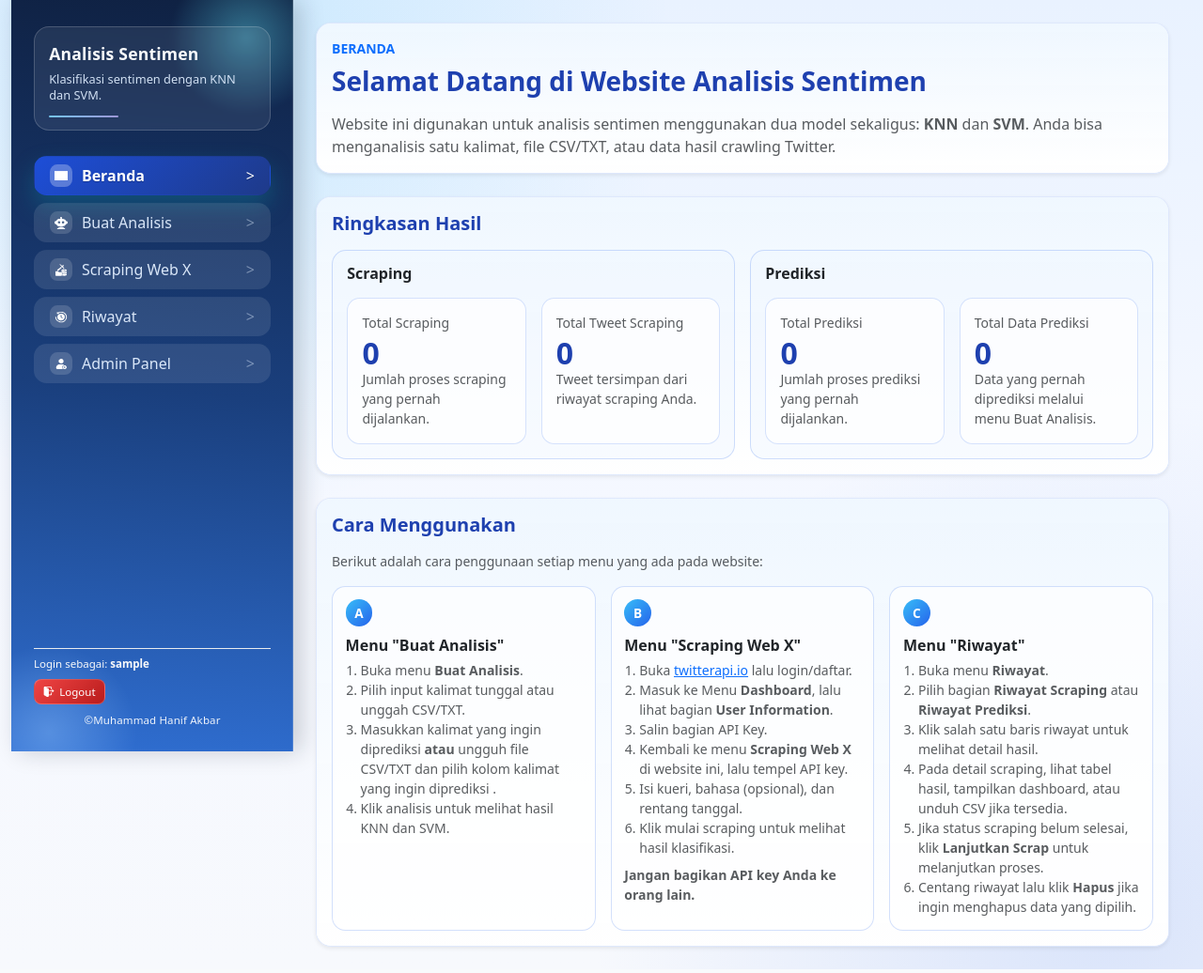
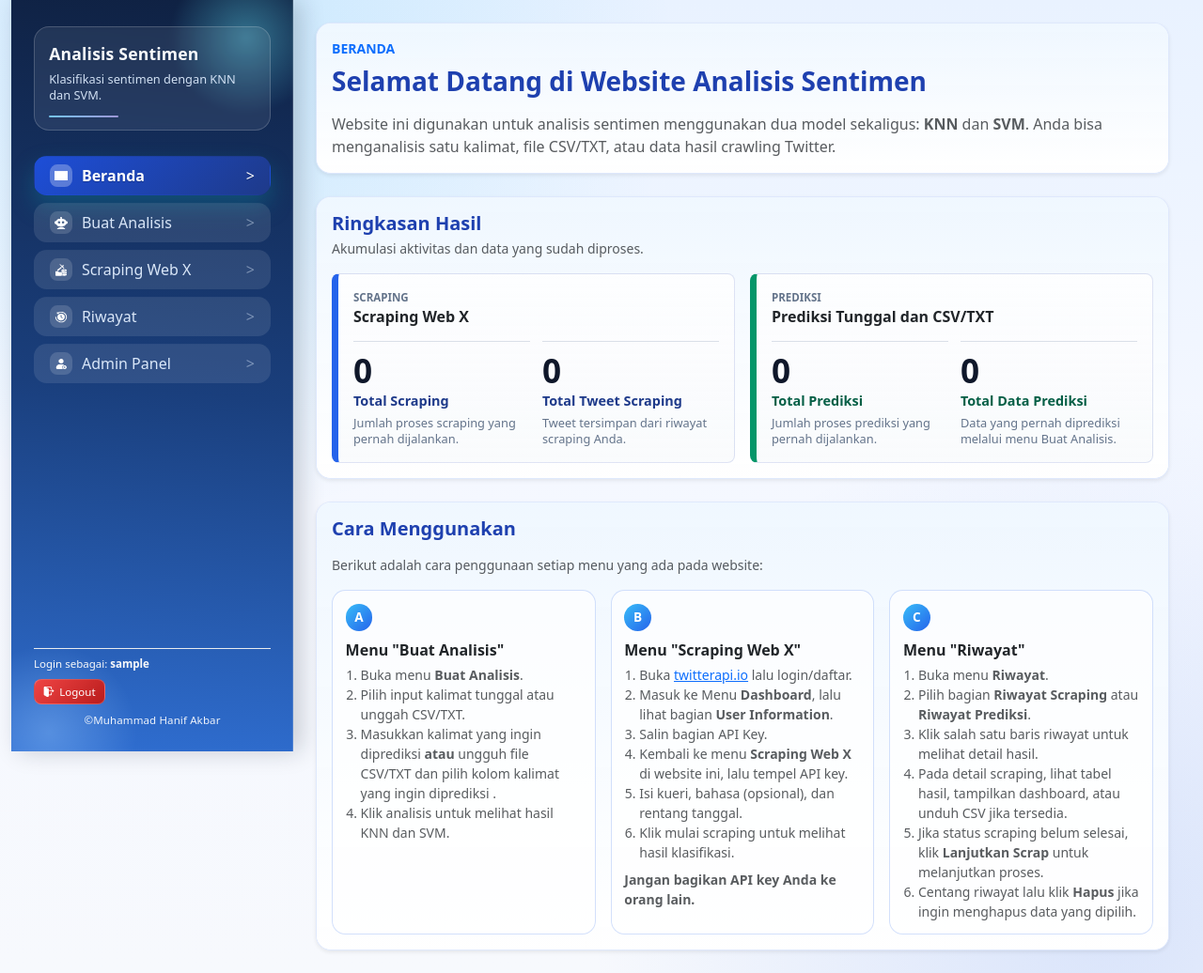
Before and after one commit to HanifAkb/WebSentimen, a Django app: page / in a window 1280 px wide. Shown: the whole page at 94% size. Run offline with Django 4.2, Linux system fonts and the light colour scheme; the visitor is signed in with stand-in values (Sample User, id 1); data that the repository does not hold is empty; grey boxes are pictures that could not be loaded.

Commit message:
Redesign homepage summary section

```diff
--- a/sentiment_app/static/sentiment_app/css/styles.css
+++ b/sentiment_app/static/sentiment_app/css/styles.css
@@ -498,25 +498,84 @@ body {
     background: linear-gradient(135deg, #38bdf8, #2563eb);
 }
 
-.beranda-stat {
-    border: 1px solid rgba(37, 99, 235, 0.18);
-    border-radius: 0.85rem;
-    padding: 0.95rem;
-    background: rgba(255, 255, 255, 0.76);
+.beranda-summary {
+    display: grid;
+    grid-template-columns: repeat(2, minmax(0, 1fr));
+    gap: 1rem;
 }
 
-.beranda-stat-group {
-    border: 1px solid rgba(37, 99, 235, 0.2);
-    border-radius: 0.95rem;
-    padding: 0.95rem;
-    background: rgba(239, 246, 255, 0.42);
+.beranda-summary-section {
+    position: relative;
+    display: flex;
+    flex-direction: column;
+    gap: 1rem;
+    min-width: 0;
+    border: 1px solid rgba(30, 64, 175, 0.14);
+    border-left-width: 0.45rem;
+    border-radius: 0.5rem;
+    padding: 1rem;
+    background: linear-gradient(180deg, rgba(255, 255, 255, 0.88) 0%, rgba(248, 250, 252, 0.8) 100%);
 }
 
-.beranda-stat-value {
-    font-size: 2rem;
-    line-height: 1.1;
+.beranda-summary-section-scraping {
+    border-left-color: #2563eb;
+}
+
+.beranda-summary-section-prediction {
+    border-left-color: #059669;
+}
+
+.beranda-summary-heading {
+    display: flex;
+    align-items: flex-start;
+    justify-content: space-between;
+    gap: 1rem;
+}
+
+.beranda-summary-kicker {
+    margin-bottom: 0.2rem;
+    font-size: 0.72rem;
     font-weight: 800;
-    color: #1e40af;
+    letter-spacing: 0;
+    text-transform: uppercase;
+    color: #64748b;
+}
+
+.beranda-summary-metrics {
+    display: grid;
+    grid-template-columns: repeat(2, minmax(0, 1fr));
+    gap: 0.8rem;
+}
+
+.beranda-summary-metric {
+    min-width: 0;
+    padding-top: 0.8rem;
+    border-top: 1px solid rgba(148, 163, 184, 0.32);
+}
+
+.beranda-summary-value {
+    margin-bottom: 0.25rem;
+    font-size: 2.2rem;
+    line-height: 1;
+    font-weight: 800;
+    color: #0f172a;
+}
+
+.beranda-summary-label {
+    margin-bottom: 0.25rem;
+    font-size: 0.9rem;
+    font-weight: 800;
+    color: #1e3a8a;
+}
+
+.beranda-summary-section-prediction .beranda-summary-label {
+    color: #065f46;
+}
+
+.beranda-summary-help {
+    font-size: 0.8rem;
+    line-height: 1.35;
+    color: #64748b;
 }
 
 @keyframes sidebarActivePulse {
@@ -970,4 +1029,22 @@ span.flatpickr-weekday {
         grid-template-columns: 30px minmax(64px, auto) 30px;
         column-gap: 0.55rem;
     }
+
+    .beranda-summary {
+        grid-template-columns: 1fr;
+    }
+
+    .beranda-summary-section {
+        padding: 0.9rem;
+    }
+
+    .beranda-summary-value {
+        font-size: 1.85rem;
+    }
 }
+
+@media (max-width: 575.98px) {
+    .beranda-summary-metrics {
+        grid-template-columns: 1fr;
+    }
+}
--- a/sentiment_app/templates/sentiment_app/beranda.html
+++ b/sentiment_app/templates/sentiment_app/beranda.html
@@ -18,50 +18,53 @@
     <div class="col-12">
         <div class="card shadow-sm panel-card h-100">
             <div class="card-body">
-                <h2 class="h5 fw-semibold mb-3">Ringkasan Hasil</h2>
-                <div class="row g-3">
-                    <div class="col-lg-6">
-                        <div class="beranda-stat-group h-100">
-                            <h3 class="h6 fw-semibold mb-3">Scraping</h3>
-                            <div class="row g-3">
-                                <div class="col-sm-6">
-                                    <div class="beranda-stat h-100">
-                                        <div class="small text-muted mb-1">Total Scraping</div>
-                                        <div class="beranda-stat-value">{{ total_scraping_count|default:0 }}</div>
-                                        <div class="small text-muted">Jumlah proses scraping yang pernah dijalankan.</div>
+                <div class="d-flex flex-column flex-md-row align-items-md-center justify-content-between gap-2 mb-3">
+                    <div>
+                        <h2 class="h5 fw-semibold mb-1">Ringkasan Hasil</h2>
+                        <p class="small text-muted mb-0">Akumulasi aktivitas dan data yang sudah diproses.</p>
                     </div>
                 </div>
-                                <div class="col-sm-6">
-                                    <div class="beranda-stat h-100">
-                                        <div class="small text-muted mb-1">Total Tweet Scraping</div>
-                                        <div class="beranda-stat-value">{{ total_scraping_results|default:0 }}</div>
-                                        <div class="small text-muted">Tweet tersimpan dari riwayat scraping Anda.</div>
+                <div class="beranda-summary">
+                    <section class="beranda-summary-section beranda-summary-section-scraping" aria-labelledby="summary-scraping-title">
+                        <div class="beranda-summary-heading">
+                            <div>
+                                <div class="beranda-summary-kicker">Scraping</div>
+                                <h3 class="h6 fw-semibold mb-0" id="summary-scraping-title">Scraping Web X</h3>
                             </div>
                         </div>
+                        <div class="beranda-summary-metrics">
+                            <div class="beranda-summary-metric">
+                                <div class="beranda-summary-value">{{ total_scraping_count|default:0 }}</div>
+                                <div class="beranda-summary-label">Total Scraping</div>
+                                <div class="beranda-summary-help">Jumlah proses scraping yang pernah dijalankan.</div>
+                            </div>
+                            <div class="beranda-summary-metric">
+                                <div class="beranda-summary-value">{{ total_scraping_results|default:0 }}</div>
+                                <div class="beranda-summary-label">Total Tweet Scraping</div>
+                                <div class="beranda-summary-help">Tweet tersimpan dari riwayat scraping Anda.</div>
                             </div>
                         </div>
-                    </div>
-                    <div class="col-lg-6">
-                        <div class="beranda-stat-group h-100">
-                            <h3 class="h6 fw-semibold mb-3">Prediksi</h3>
-                            <div class="row g-3">
-                                <div class="col-sm-6">
-                                    <div class="beranda-stat h-100">
-                                        <div class="small text-muted mb-1">Total Prediksi</div>
-                                        <div class="beranda-stat-value">{{ total_prediction_count|default:0 }}</div>
-                                        <div class="small text-muted">Jumlah proses prediksi yang pernah dijalankan.</div>
+                    </section>
+                    <section class="beranda-summary-section beranda-summary-section-prediction" aria-labelledby="summary-prediction-title">
+                        <div class="beranda-summary-heading">
+                            <div>
+                                <div class="beranda-summary-kicker">Prediksi</div>
+                                <h3 class="h6 fw-semibold mb-0" id="summary-prediction-title">Prediksi Tunggal dan CSV/TXT</h3>
                             </div>
                         </div>
-                                <div class="col-sm-6">
-                                    <div class="beranda-stat h-100">
-                                        <div class="small text-muted mb-1">Total Data Prediksi</div>
-                                        <div class="beranda-stat-value">{{ total_prediction_results|default:0 }}</div>
-                                        <div class="small text-muted">Data yang pernah diprediksi melalui menu Buat Analisis.</div>
+                        <div class="beranda-summary-metrics">
+                            <div class="beranda-summary-metric">
+                                <div class="beranda-summary-value">{{ total_prediction_count|default:0 }}</div>
+                                <div class="beranda-summary-label">Total Prediksi</div>
+                                <div class="beranda-summary-help">Jumlah proses prediksi yang pernah dijalankan.</div>
+                            </div>
+                            <div class="beranda-summary-metric">
+                                <div class="beranda-summary-value">{{ total_prediction_results|default:0 }}</div>
+                                <div class="beranda-summary-label">Total Data Prediksi</div>
+                                <div class="beranda-summary-help">Data yang pernah diprediksi melalui menu Buat Analisis.</div>
                             </div>
                         </div>
-                            </div>
-                        </div>
-                    </div>
+                    </section>
                 </div>
             </div>
         </div>
```
Lines whose indentation alone changed are shown as unchanged.
